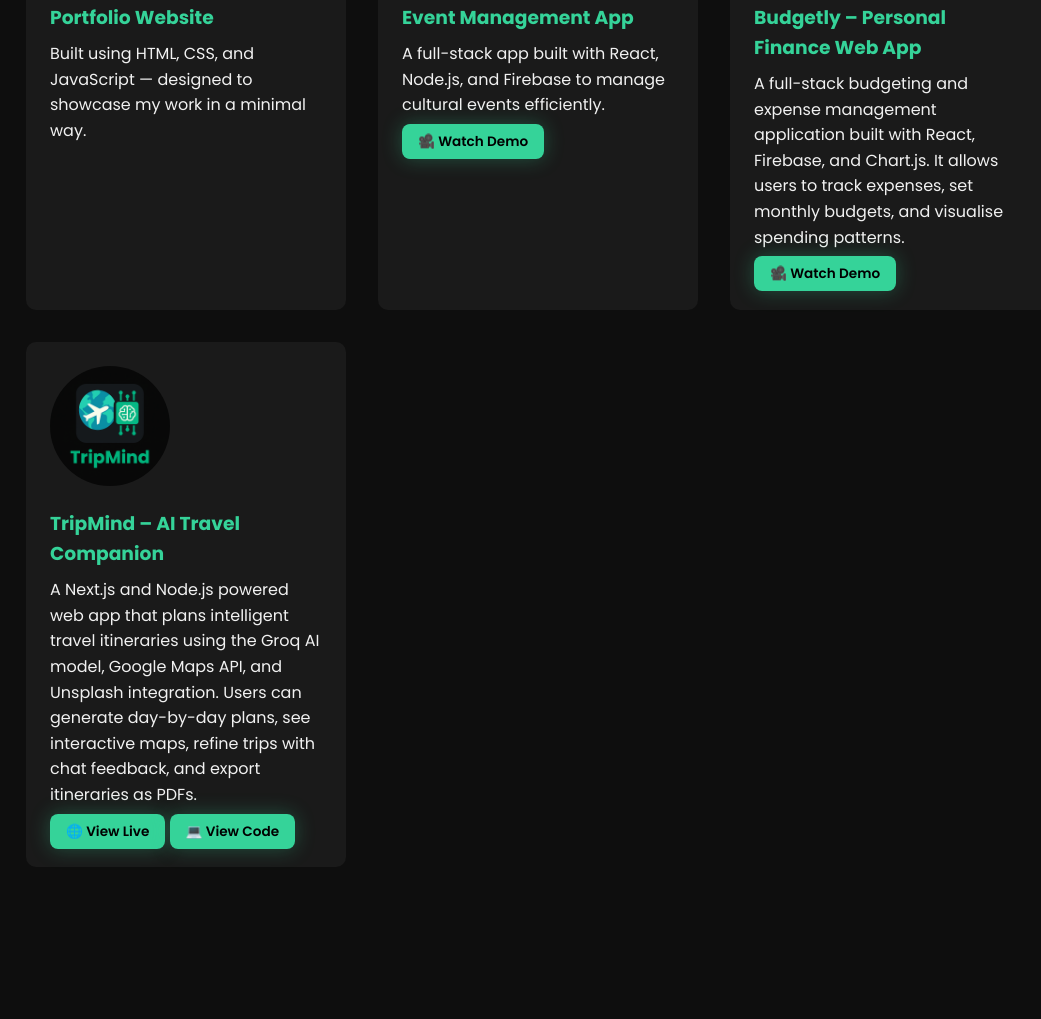
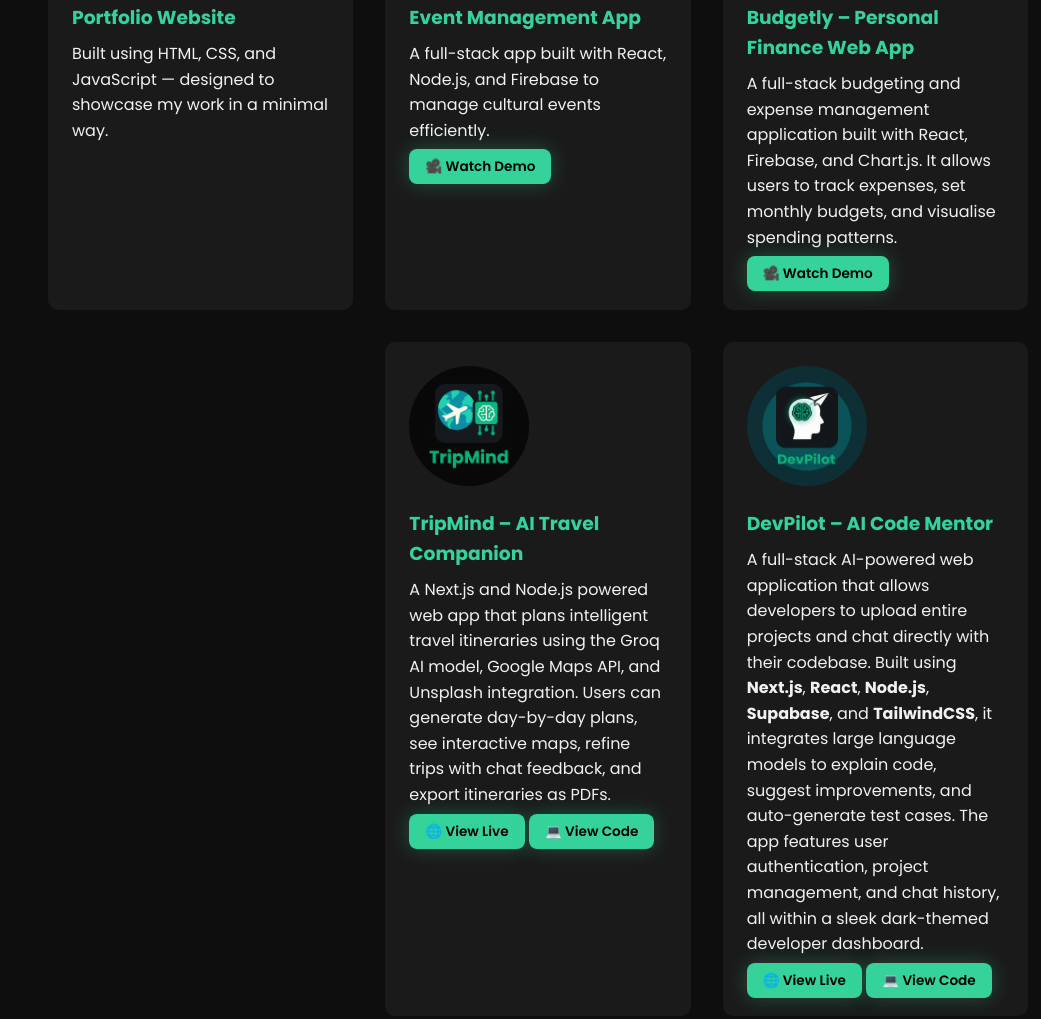
Before and after one commit to Sohan-m0904/portfolio, a plain HTML site: page index.html in a window 1280 px wide. Shown: the part 1977-2996 px from the top of the page, without its empty margins (102-1143 px from the left). Drawn offline with Linux system fonts and the light colour scheme.

Commit message:
added DevPiot

```diff
--- a/index.html
+++ b/index.html
@@ -109,7 +109,7 @@
 
     </div>
           </div>
-
+<br>
             <div class="project-card">
         <img src="images/tripmind.png" alt="TripMind App" class="project-img" />
         <h3>TripMind – AI Travel Companion</h3>
@@ -125,6 +125,26 @@
           <a href="https://github.com/Sohan-m0904/tripmind" target="_blank" class="btn small-btn">💻 View Code</a>
         </div>
       </div>
+
+      <div class="project-card">
+        <img src="images/devpilot.png" alt="TripMind App" class="project-img" />
+        <h3>DevPilot – AI Code Mentor</h3>
+        <p>
+          A full-stack AI-powered web application that allows developers to upload
+          entire projects and chat directly with their codebase. Built using
+          <strong>Next.js</strong>, <strong>React</strong>, <strong>Node.js</strong>,
+          <strong>Supabase</strong>, and <strong>TailwindCSS</strong>, it integrates
+          large language models to explain code, suggest improvements, and
+          auto-generate test cases. The app features user authentication, project
+          management, and chat history, all within a sleek dark-themed developer dashboard.
+        </p>
+
+        <div class="project-buttons">
+          <a href="https://devpilot-five.vercel.app" target="_blank" class="btn small-btn">🌐 View Live</a>
+          <a href="https://github.com/Sohan-m0904/devpilot" target="_blank" class="btn small-btn">💻 View Code</a>
+        </div>
+      </div>
+
   </section>
 
   <!-- Contact Section-->
--- a/style.css
+++ b/style.css
@@ -147,16 +147,22 @@
   /* ===== PROJECTS ===== */
   .project-grid {
     display: grid;
-    grid-template-columns: repeat(auto-fit, minmax(300px, 1fr));
+    grid-template-columns: repeat(auto-fit, minmax(300px, 1fr)); /* Keeps responsiveness */
     gap: 2rem;
-  }
 
-  .project-card {
+    /* Set a max-width that allows exactly 3 columns to fit comfortably */
+    /* (3 * 300px min-width) + (2 * 2rem gap) = 900px + 64px = 964px */
+    max-width: 980px; /* Use a value slightly larger than your calculated minimum */
+    margin: 0 auto; /* Centers the whole grid */
+}
+.project-card {
     background: #1a1a1a;
     padding: 1.5rem;
     border-radius: 10px;
     transition: transform 0.3s ease, background 0.3s ease;
-  }
+}
+
+/* ... rest of your CSS ... */
 
   .project-card:hover {
     transform: translateY(-5px);
```
Also changed, not shown: images/devpilot.png (added).
